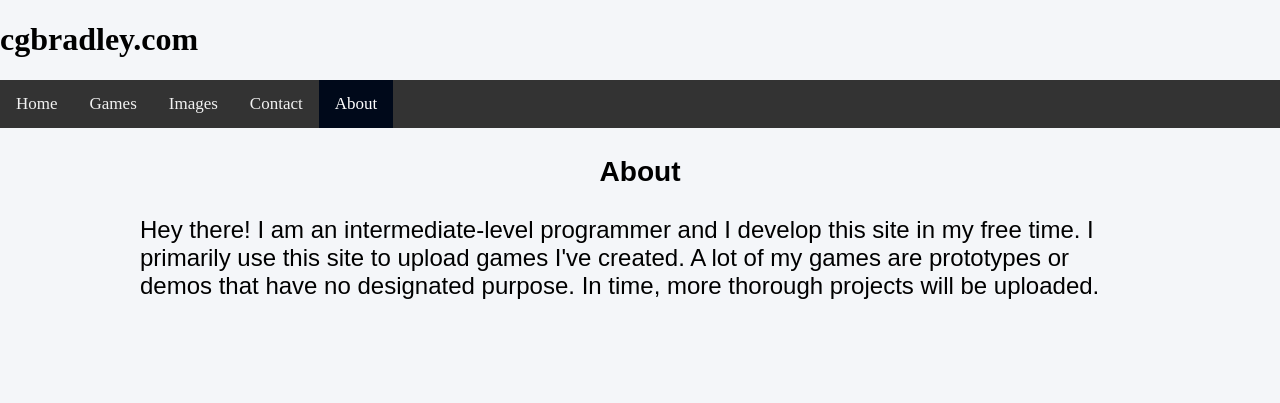
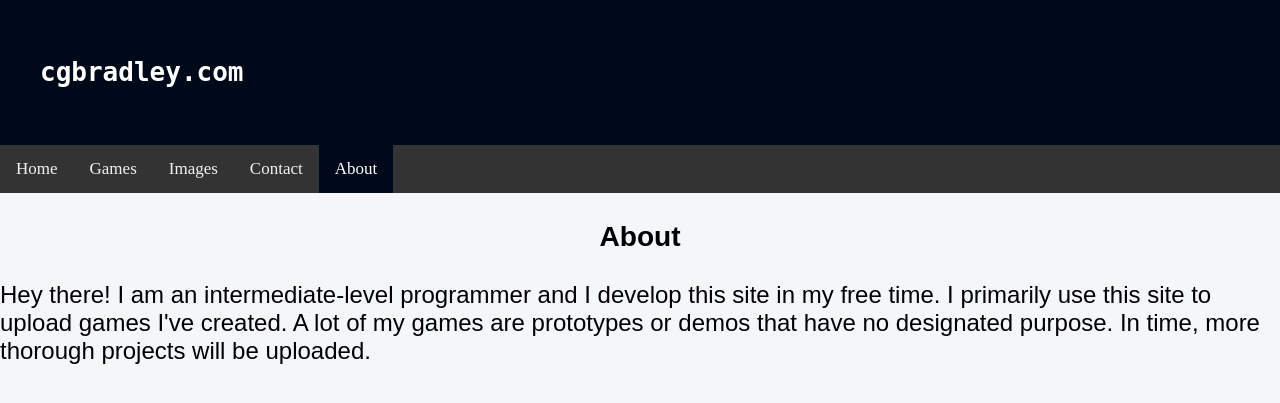
Before and after one commit to cgbradley/cgbradley.github.io, a PHP site: page /about/index.html in a window 1280 px wide. Shown: the top 403 px of the page. Run offline with PHP 8.4, Linux system fonts and the light colour scheme.

Commit message:
Update main.css

```diff
--- a/css/main.css
+++ b/css/main.css
@@ -12,12 +12,6 @@
 }
 
 
-}
-.maintitle{
-          background-color: rgb(0, 9, 26);
-          padding: 40px;
-          color: white;
-          font-family: monospace;
 }
 #inner{
 margin:0 auto;
@@ -103,3 +97,9 @@ a.footer:visited{
 a.footer:link{
      color:#0366d6;
 }
+.maintitle{
+          background-color: rgb(0, 9, 26);
+          padding: 40px;
+          color: white;
+          font-family: monospace;
+ }
```
Lines whose indentation alone changed are shown as unchanged.
